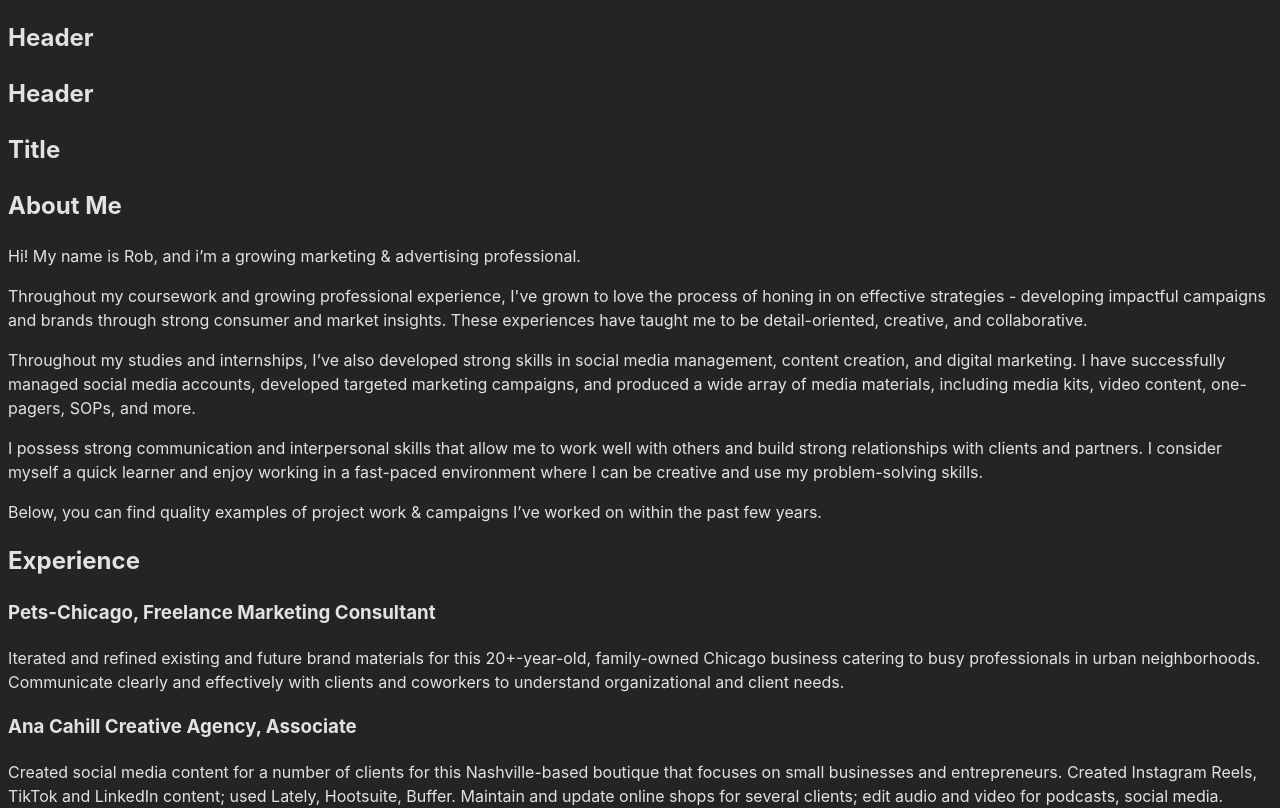
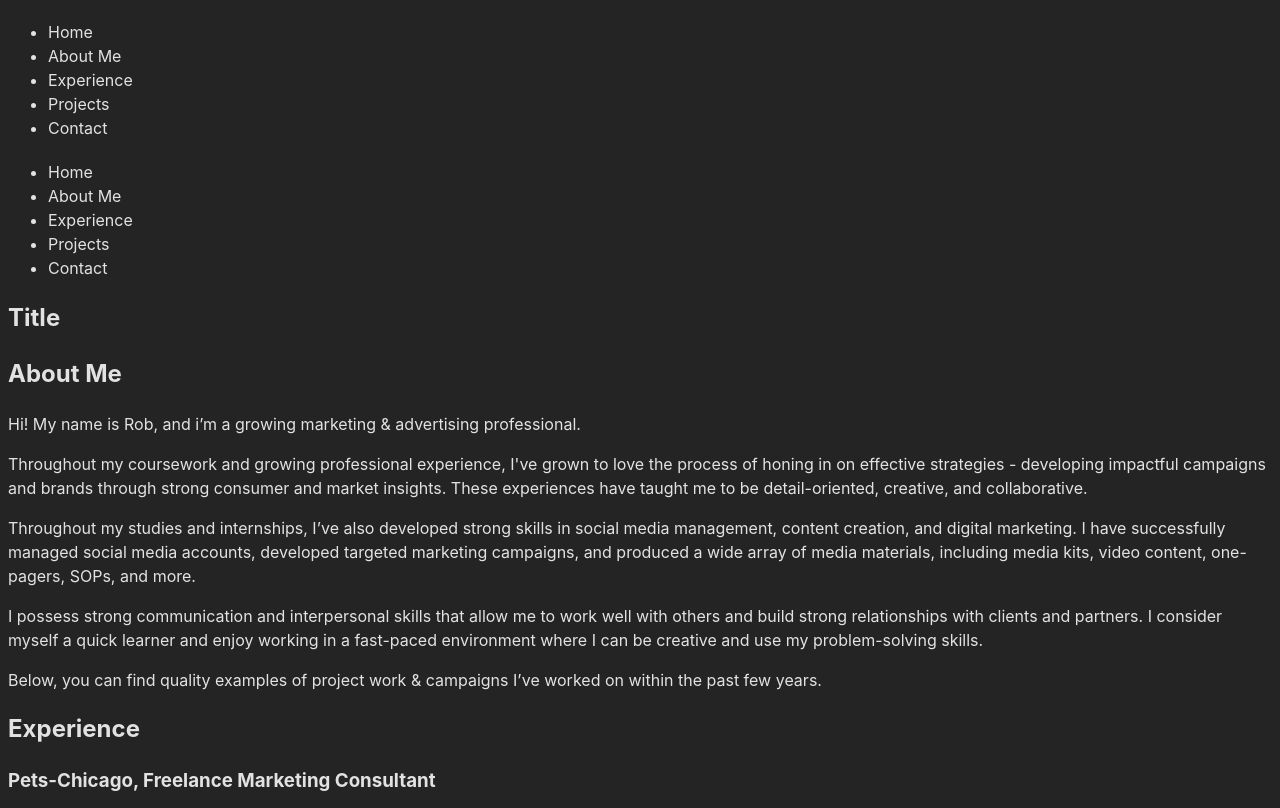
Before and after one commit to Fornari-Inc/fornari-client, a React (Vite) app: page / in a window 1280 px wide. Shown: the top 808 px of the page. Built offline with nearby package versions, Linux system fonts and the light colour scheme.

Commit message:
content styling and scroll links added

```diff
--- a/src/components/Header.tsx
+++ b/src/components/Header.tsx
@@ -1,9 +1,39 @@
+import { Link as ScrollLink } from "react-scroll";
 
 function Header() {
   return (
-    <section id="header">
-      <h2>Header</h2>
-    </section>
+    <header className="header">
+      <h2 className="header-title"></h2>
+      <nav className="header-nav">
+        <ul className="nav-list">
+          <li className="nav-item">
+            <ScrollLink activeClass="active" to="title" spy={true} smooth={true} offset={-70} duration={500}>
+              Home
+            </ScrollLink>
+          </li>
+          <li className="nav-item">
+            <ScrollLink activeClass="active" to="about" spy={true} smooth={true} offset={-70} duration={500}>
+              About Me
+            </ScrollLink>
+          </li>
+          <li className="nav-item">
+            <ScrollLink activeClass="active" to="experience" spy={true} smooth={true} offset={-70} duration={500}>
+              Experience
+            </ScrollLink>
+          </li>
+          <li className="nav-item">
+            <ScrollLink activeClass="active" to="projects" spy={true} smooth={true} offset={-70} duration={500}>
+              Projects
+            </ScrollLink>
+          </li>
+          <li className="nav-item">
+            <ScrollLink activeClass="active" to="contact" spy={true} smooth={true} offset={-70} duration={500}>
+              Contact
+            </ScrollLink>
+          </li>
+        </ul>
+      </nav>
+    </header>
   );
 }
 
```
